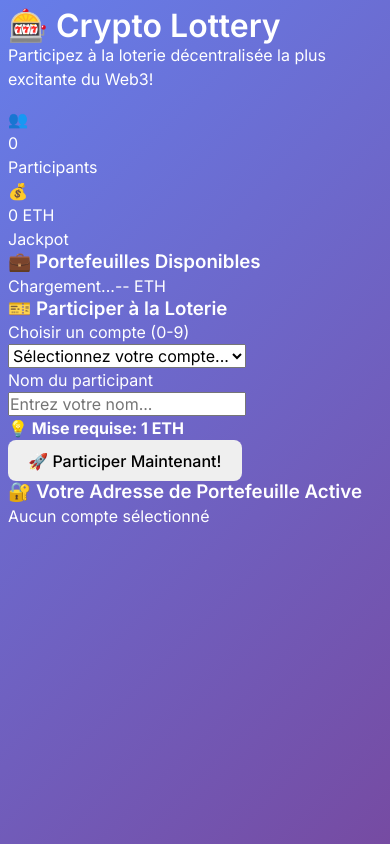
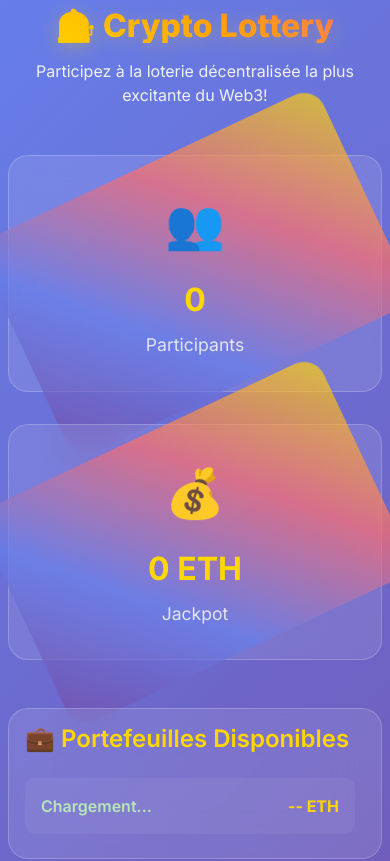
Before and after one commit to Veinoss/Lottery2.0, a React (Vite) app: page / in a window 390 px wide. Shown: the top 861 px of the page. Built offline with nearby package versions, Linux system fonts and the light colour scheme; what web3 would draw is missing.

Commit message:
Update App.css

```diff
--- a/src/App.css
+++ b/src/App.css
@@ -1,10 +1,556 @@
-.App-header {
-  background-color: #282c34;
+/* =========================
+   APP MAIN STYLES
+   ========================= */
+
+.app {
+  font-family: 'Inter', -apple-system, BlinkMacSystemFont, sans-serif;
+  background: linear-gradient(135deg, #667eea 0%, #764ba2 100%);
   min-height: 100vh;
+  color: white;
+  overflow-x: hidden;
+  position: relative;
+}
+
+.background-animation {
+  position: fixed;
+  top: 0;
+  left: 0;
+  width: 100%;
+  height: 100%;
+  z-index: -1;
+  background:
+    radial-gradient(circle at 20% 80%, rgba(120, 119, 198, 0.3) 0%, transparent 50%),
+    radial-gradient(circle at 80% 20%, rgba(255, 119, 198, 0.3) 0%, transparent 50%),
+    radial-gradient(circle at 40% 40%, rgba(120, 219, 255, 0.2) 0%, transparent 50%);
+  animation: float 6s ease-in-out infinite;
+}
+
+@keyframes float {
+  0%, 100% { transform: translateY(0px); }
+  50% { transform: translateY(-20px); }
+}
+
+.container {
+  max-width: 1200px;
+  margin: 0 auto;
+  padding: 2rem;
+  position: relative;
+  z-index: 1;
+}
+
+/* =========================
+   HEADER STYLES
+   ========================= */
+
+.header {
+  text-align: center;
+  margin-bottom: 3rem;
+  animation: slideDown 0.8s ease-out;
+}
+
+@keyframes slideDown {
+  from { transform: translateY(-50px); opacity: 0; }
+  to { transform: translateY(0); opacity: 1; }
+}
+
+.title {
+  font-size: 4rem;
+  font-weight: 800;
+  background: linear-gradient(45deg, #FFD700, #FFA500, #FF6B6B);
+  -webkit-background-clip: text;
+  -webkit-text-fill-color: transparent;
+  background-clip: text;
+  margin-bottom: 1rem;
+  text-shadow: 0 4px 20px rgba(255, 215, 0, 0.3);
+}
+
+.subtitle {
+  font-size: 1.2rem;
+  opacity: 0.9;
+  margin-bottom: 2rem;
+}
+
+/* =========================
+   STATS GRID STYLES
+   ========================= */
+
+.stats-grid {
+  display: grid;
+  grid-template-columns: repeat(auto-fit, minmax(300px, 1fr));
+  gap: 2rem;
+  margin-bottom: 3rem;
+}
+
+.stat-card {
+  background: rgba(255, 255, 255, 0.1);
+  backdrop-filter: blur(20px);
+  border-radius: 20px;
+  padding: 2rem;
+  border: 1px solid rgba(255, 255, 255, 0.2);
+  transition: all 0.3s ease;
+  animation: fadeInUp 0.8s ease-out;
+  text-align: center;
+}
+
+.stat-card:hover {
+  transform: translateY(-10px);
+  box-shadow: 0 20px 40px rgba(0, 0, 0, 0.2);
+}
+
+@keyframes fadeInUp {
+  from { transform: translateY(30px); opacity: 0; }
+  to { transform: translateY(0); opacity: 1; }
+}
+
+.stat-icon {
+  font-size: 3rem;
+  margin-bottom: 1rem;
+  display: block;
+}
+
+.stat-value {
+  font-size: 2.5rem;
+  font-weight: 700;
+  color: #FFD700;
+  margin-bottom: 0.5rem;
+}
+
+.stat-label {
+  font-size: 1.1rem;
+  opacity: 0.8;
+}
+
+/* =========================
+   MAIN CONTENT STYLES
+   ========================= */
+
+.main-content {
+  display: grid;
+  grid-template-columns: 1fr 1fr;
+  gap: 3rem;
+  margin-bottom: 3rem;
+}
+
+.panel {
+  background: rgba(255, 255, 255, 0.1);
+  backdrop-filter: blur(20px);
+  border-radius: 20px;
+  padding: 2.5rem;
+  border: 1px solid rgba(255, 255, 255, 0.2);
+  animation: fadeInUp 0.8s ease-out;
+}
+
+.panel h3 {
+  font-size: 1.5rem;
+  margin-bottom: 1.5rem;
+  color: #FFD700;
+}
+
+/* =========================
+   BALANCE LIST STYLES
+   ========================= */
+
+.balance-list {
+  max-height: 350px;
+  overflow-y: auto;
+  padding-right: 10px;
+}
+
+.balance-item {
+  display: flex;
+  justify-content: space-between;
+  align-items: center;
+  padding: 1rem;
+  margin-bottom: 0.5rem;
+  background: rgba(255, 255, 255, 0.05);
+  border-radius: 10px;
+  transition: all 0.3s ease;
+}
+
+.balance-item:hover {
+  background: rgba(255, 255, 255, 0.1);
+  transform: translateX(5px);
+}
+
+.account-number {
+  font-weight: 600;
+  color: #B8E6B8;
+}
+
+.balance-amount {
+  font-weight: 700;
+  color: #FFD700;
+}
+
+/* =========================
+   FORM STYLES
+   ========================= */
+
+.participation-form {
   display: flex;
   flex-direction: column;
+  gap: 1.5rem;
+}
+
+.form-group {
+  display: flex;
+  flex-direction: column;
+  gap: 0.5rem;
+}
+
+.form-label {
+  font-weight: 600;
+  color: #FFD700;
+}
+
+.form-input {
+  padding: 1rem;
+  border: 2px solid rgba(255, 255, 255, 0.2);
+  border-radius: 15px;
+  background: rgba(255, 255, 255, 0.1);
+  color: white;
+  font-size: 1rem;
+  transition: all 0.3s ease;
+  backdrop-filter: blur(10px);
+}
+
+.form-input:focus {
+  outline: none;
+  border-color: #FFD700;
+  box-shadow: 0 0 20px rgba(255, 215, 0, 0.3);
+}
+
+.form-input::placeholder {
+  color: rgba(255, 255, 255, 0.6);
+}
+
+.form-input option {
+  background: #333;
+  color: white;
+}
+
+.info-box {
+  background: rgba(255, 215, 0, 0.1);
+  padding: 1rem;
+  border-radius: 10px;
+  border: 1px solid rgba(255, 215, 0, 0.3);
+  text-align: center;
+}
+
+/* =========================
+   BUTTON STYLES
+   ========================= */
+
+.participate-btn {
+  background: linear-gradient(45deg, #FF6B6B, #FF8E8E);
+  border: none;
+  padding: 1.2rem 2rem;
+  border-radius: 15px;
+  color: white;
+  font-size: 1.1rem;
+  font-weight: 700;
+  cursor: pointer;
+  transition: all 0.3s ease;
+  text-transform: uppercase;
+  letter-spacing: 1px;
+  position: relative;
+  overflow: hidden;
+  display: flex;
   align-items: center;
   justify-content: center;
-  font-size: calc(10px + 2vmin);
-  color: lightblue;
+  gap: 0.5rem;
 }
+
+.participate-btn:hover:not(:disabled) {
+  transform: translateY(-2px);
+  box-shadow: 0 10px 25px rgba(255, 107, 107, 0.4);
+}
+
+.participate-btn:active {
+  transform: translateY(0);
+}
+
+.participate-btn:disabled {
+  opacity: 0.7;
+  cursor: not-allowed;
+}
+
+.participate-btn.loading {
+  background: linear-gradient(45deg, #888, #aaa);
+}
+
+.participate-btn::before {
+  content: '';
+  position: absolute;
+  top: 0;
+  left: -100%;
+  width: 100%;
+  height: 100%;
+  background: linear-gradient(90deg, transparent, rgba(255, 255, 255, 0.2), transparent);
+  transition: left 0.5s;
+}
+
+.participate-btn:hover::before {
+  left: 100%;
+}
+
+.spinner {
+  width: 20px;
+  height: 20px;
+  border: 2px solid rgba(255, 255, 255, 0.3);
+  border-top: 2px solid white;
+  border-radius: 50%;
+  animation: spin 1s linear infinite;
+}
+
+@keyframes spin {
+  0% { transform: rotate(0deg); }
+  100% { transform: rotate(360deg); }
+}
+
+/* =========================
+   MESSAGE STYLES
+   ========================= */
+
+.message {
+  padding: 1rem;
+  border-radius: 10px;
+  text-align: center;
+  font-weight: 600;
+  margin-top: 1rem;
+  animation: slideInUp 0.5s ease-out;
+}
+
+.message.success {
+  background: linear-gradient(45deg, #4CAF50, #8BC34A);
+  animation: pulse 2s infinite;
+}
+
+.message.error {
+  background: linear-gradient(45deg, #f44336, #ff5722);
+}
+
+@keyframes pulse {
+  0%, 100% { transform: scale(1); }
+  50% { transform: scale(1.02); }
+}
+
+@keyframes slideInUp {
+  from { transform: translateY(20px); opacity: 0; }
+  to { transform: translateY(0); opacity: 1; }
+}
+
+/* =========================
+   WALLET ADDRESS STYLES
+   ========================= */
+
+.wallet-address {
+  background: rgba(255, 255, 255, 0.1);
+  padding: 1rem;
+  border-radius: 10px;
+  font-family: 'Courier New', monospace;
+  word-break: break-all;
+  border: 1px solid rgba(255, 215, 0, 0.3);
+  font-size: 0.9rem;
+}
+
+/* =========================
+   PARTICLES STYLES
+   ========================= */
+
+.floating-particles {
+  position: fixed;
+  top: 0;
+  left: 0;
+  width: 100%;
+  height: 100%;
+  pointer-events: none;
+  z-index: 0;
+}
+
+.particle {
+  position: absolute;
+  width: 4px;
+  height: 4px;
+  background: rgba(255, 215, 0, 0.6);
+  border-radius: 50%;
+  animation: floatUp 8s infinite linear;
+}
+
+@keyframes floatUp {
+  0% {
+    opacity: 0;
+    transform: translateY(100vh) scale(0);
+  }
+  10% {
+    opacity: 1;
+    transform: translateY(90vh) scale(1);
+  }
+  90% {
+    opacity: 1;
+    transform: translateY(10vh) scale(1);
+  }
+  100% {
+    opacity: 0;
+    transform: translateY(0vh) scale(0);
+  }
+}
+
+/* =========================
+   GLOW EFFECTS
+   ========================= */
+
+.glow-effect {
+  position: relative;
+}
+
+.glow-effect::after {
+  content: '';
+  position: absolute;
+  top: -2px;
+  left: -2px;
+  right: -2px;
+  bottom: -2px;
+  background: linear-gradient(45deg, #FFD700, #FF6B6B, #667eea, #764ba2);
+  border-radius: 22px;
+  z-index: -1;
+  animation: rotate 4s linear infinite;
+  opacity: 0.7;
+}
+
+@keyframes rotate {
+  0% { transform: rotate(0deg); }
+  100% { transform: rotate(360deg); }
+}
+
+/* =========================
+   SCROLLBAR STYLING
+   ========================= */
+
+.balance-list::-webkit-scrollbar {
+  width: 6px;
+}
+
+.balance-list::-webkit-scrollbar-track {
+  background: rgba(255, 255, 255, 0.1);
+  border-radius: 3px;
+}
+
+.balance-list::-webkit-scrollbar-thumb {
+  background: rgba(255, 215, 0, 0.6);
+  border-radius: 3px;
+}
+
+.balance-list::-webkit-scrollbar-thumb:hover {
+  background: rgba(255, 215, 0, 0.8);
+}
+
+/* =========================
+   RESPONSIVE DESIGN
+   ========================= */
+
+@media (max-width: 768px) {
+  .main-content {
+    grid-template-columns: 1fr;
+  }
+
+  .title {
+    font-size: 2.5rem;
+  }
+
+  .container {
+    padding: 1rem;
+  }
+
+  .stats-grid {
+    grid-template-columns: 1fr;
+  }
+
+  .panel {
+    padding: 1.5rem;
+  }
+}
+
+@media (max-width: 480px) {
+  .title {
+    font-size: 2rem;
+  }
+
+  .subtitle {
+    font-size: 1rem;
+  }
+
+  .stat-value {
+    font-size: 2rem;
+  }
+
+  .participate-btn {
+    padding: 1rem;
+    font-size: 1rem;
+  }
+
+  .container {
+    padding: 0.5rem;
+  }
+
+  .panel {
+    padding: 1rem;
+  }
+}
+
+/* =========================
+   ACCESSIBILITY
+   ========================= */
+
+/* Focus styles for keyboard navigation */
+.form-input:focus-visible,
+.participate-btn:focus-visible {
+  outline: 2px solid #FFD700;
+  outline-offset: 2px;
+}
+
+/* High contrast mode support */
+@media (prefers-contrast: high) {
+  .stat-card,
+  .panel {
+    border: 2px solid rgba(255, 255, 255, 0.5);
+  }
+
+  .form-input {
+    border: 2px solid rgba(255, 255, 255, 0.5);
+  }
+}
+
+/* Reduced motion support */
+@media (prefers-reduced-motion: reduce) {
+  .background-animation,
+  .particle,
+  .glow-effect::after {
+    animation: none;
+  }
+
+  .stat-card:hover,
+  .participate-btn:hover {
+    transform: none;
+  }
+}
+
+/* Print styles */
+@media print {
+  .floating-particles,
+  .background-animation,
+  .glow-effect::after {
+    display: none;
+  }
+
+  .app {
+    background: white;
+    color: black;
+  }
+
+  .stat-card,
+  .panel {
+    background: white;
+    border: 1px solid #ccc;
+  }
+}
```
